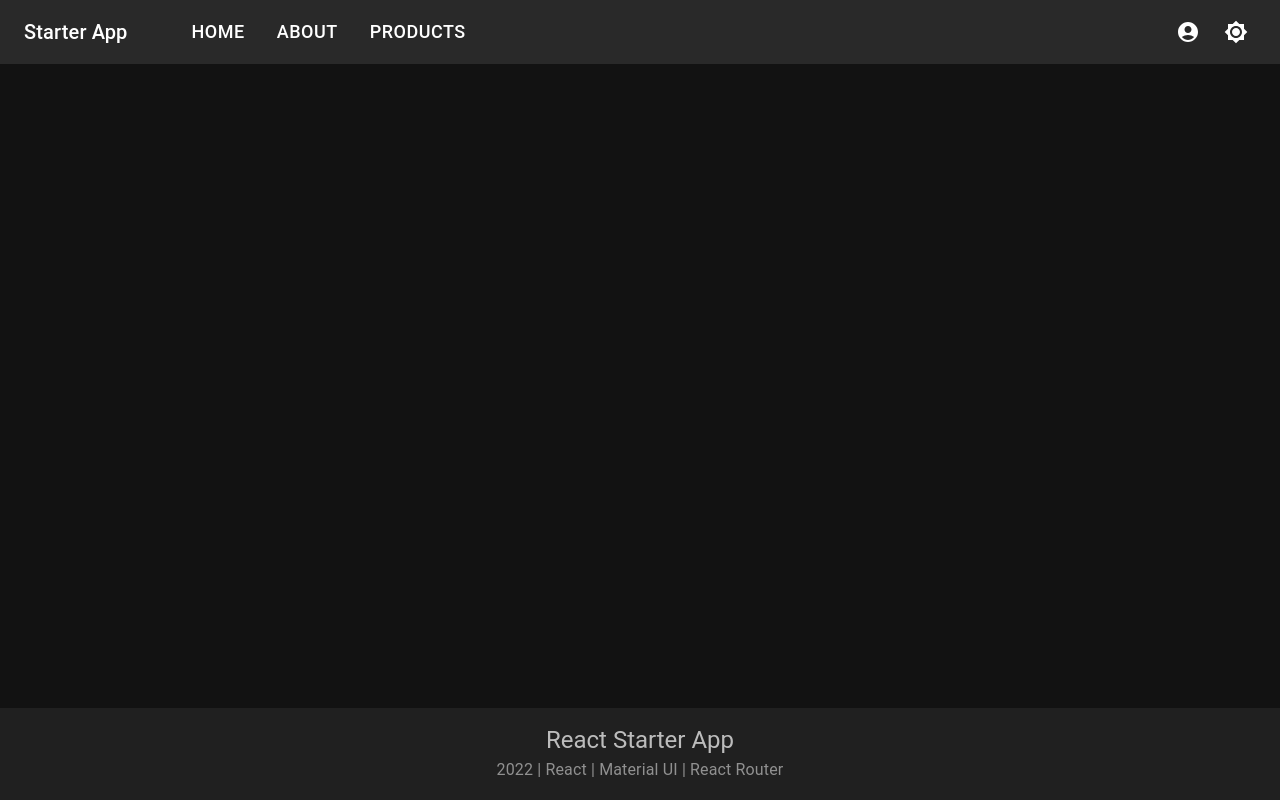
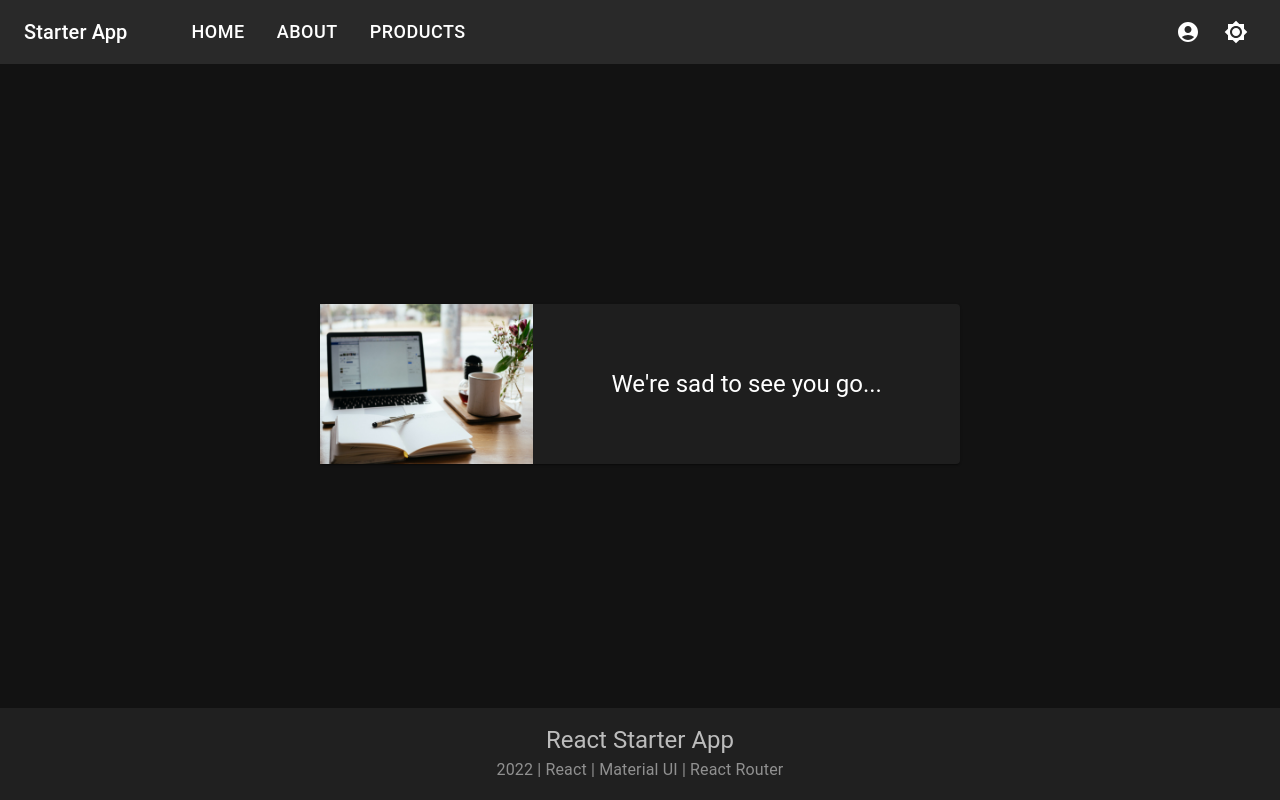
Before and after one commit to akunilovskii/certification-app-client, a React (Create React App) app: page /logout in a window 1280 px wide. Built offline with nearby package versions, Linux system fonts and the light colour scheme.

Commit message:
add Logout page and handler add logout icon

```diff
--- a/src/components/LoginForm.tsx
+++ b/src/components/LoginForm.tsx
@@ -6,6 +6,7 @@ import {
   passwordValidation,
   rePasswordValidation,
 } from '../helper/validators'
+import {useNavigate} from 'react-router-dom'
 import AuthContext from '../context/auth-context'
 
 const LoginForm: FC<{ index: number }> = ({ index }) => {
@@ -14,7 +15,7 @@ const LoginForm: FC<{ index: number }> = ({ index }) => {
   const email = useRef<TextFieldProps>(null)
   const newPassword = useRef<TextFieldProps>(null)
   const rePassword = useRef<TextFieldProps>(null)
-
+  const navigate = useNavigate();
   const [emailInputStates, emailProps] = useInput(emailValidation)
   const [passwordInputStates, passwordProps] = useInput(passwordValidation)
   const [rePasswordInputStates, rePasswordProps] = useInput(
@@ -39,8 +40,9 @@ const LoginForm: FC<{ index: number }> = ({ index }) => {
   const handleSubmit = (e: any) => {
     e.preventDefault()
     if (index && passwordProps.value !== rePasswordProps.value) return
-    formReset()
-    loginHandler(emailProps.value)
+    formReset();
+    loginHandler(emailProps.value);
+    navigate('/');
   }
 
   const { formIsValid, formReset } = getForm(
--- a/src/components/layout/Navbar/Navbar.tsx
+++ b/src/components/layout/Navbar.tsx
@@ -15,9 +15,10 @@ import { NavLink } from 'react-router-dom'
 import Brightness7Icon from '@mui/icons-material/Brightness7'
 import Brightness4Icon from '@mui/icons-material/Brightness4'
 import AccountCircleIcon from '@mui/icons-material/AccountCircle'
-import { ColorModeContext } from '../../../context/theme-context'
-import { routes } from '../../../routes'
-import AuthContext from '../../../context/auth-context'
+import { ColorModeContext } from '../../context/theme-context'
+import { routes } from '../../routes'
+import AuthContext from '../../context/auth-context'
+import LogoutIcon from '@mui/icons-material/Logout';
 
 export const Navbar: FC = (): ReactElement => {
   const [anchorElNav, setAnchorElNav] = useState(null)
@@ -141,13 +142,14 @@ export const Navbar: FC = (): ReactElement => {
             </Box>
           </Box>
           <IconButton
-            to={'/login-sign-up'}
+            to={isLoggedIn ? '/logout' : '/login-sign-up'}
             component={NavLink}
             sx={{ ml: 1 }}
             color="inherit"
           >
-            <AccountCircleIcon />
+              {isLoggedIn ? <LogoutIcon />: <AccountCircleIcon />}
           </IconButton>
+
           <IconButton
             sx={{ ml: 1 }}
             onClick={colorMode.toggleColorMode}
--- a/src/components/layout/index.ts
+++ b/src/components/layout/index.ts
@@ -1,4 +1,4 @@
-import {Footer} from './Footer/Footer';
-import {Navbar} from './Navbar/Navbar';
+import {Footer} from './Footer';
+import {Navbar} from './Navbar';
 
 export {Navbar, Footer};
--- /dev/null
+++ b/src/pages/Logout/Logout.tsx
@@ -0,0 +1,42 @@
+import { Grid, Paper, Typography } from '@mui/material'
+import React, { FC, useContext } from 'react'
+import SideImage from '../../components/SideImage'
+import AuthContext from '../../context/auth-context'
+
+export const Logout: FC = () => {
+  const { logoutHandler } = useContext(AuthContext)
+  logoutHandler()
+
+  return (
+    <Paper sx={{ height: '100%', width: '50%' }}>
+      <Grid
+        container
+        sx={{
+          width: '100%',
+        }}
+      >
+        <Grid
+          item
+          md={4}
+          sx={{
+            display: { xs: 'none', md: 'flex' },
+          }}
+        >
+          <SideImage />
+        </Grid>
+        <Grid
+          container
+          item
+          md={8}
+          xs={12}
+          alignItems="center"
+          justifyContent="center"
+        >
+          <Typography variant="h5" color="text.primary">
+            We're sad to see you go...
+          </Typography>
+        </Grid>
+      </Grid>
+    </Paper>
+  )
+}
--- a/src/routes.ts
+++ b/src/routes.ts
@@ -1,5 +1,6 @@
 import { FC } from 'react'
 import { Home, About, Products, DCD, LoginSignUp } from './pages'
+import {Logout} from "./pages/Logout/Logout";
 
 export interface IRoute {
   key: string
@@ -46,4 +47,10 @@ export const routes: Array<IRoute> = [
     enabled: true,
     component: LoginSignUp,
   },
+  {
+    key: 'logout',
+    path: '/logout',
+    enabled: true,
+    component: Logout,
+  },
 ]
```
Also changed, not shown: src/components/layout/Footer.tsx (renamed from src/components/layout/Footer/Footer.tsx).
